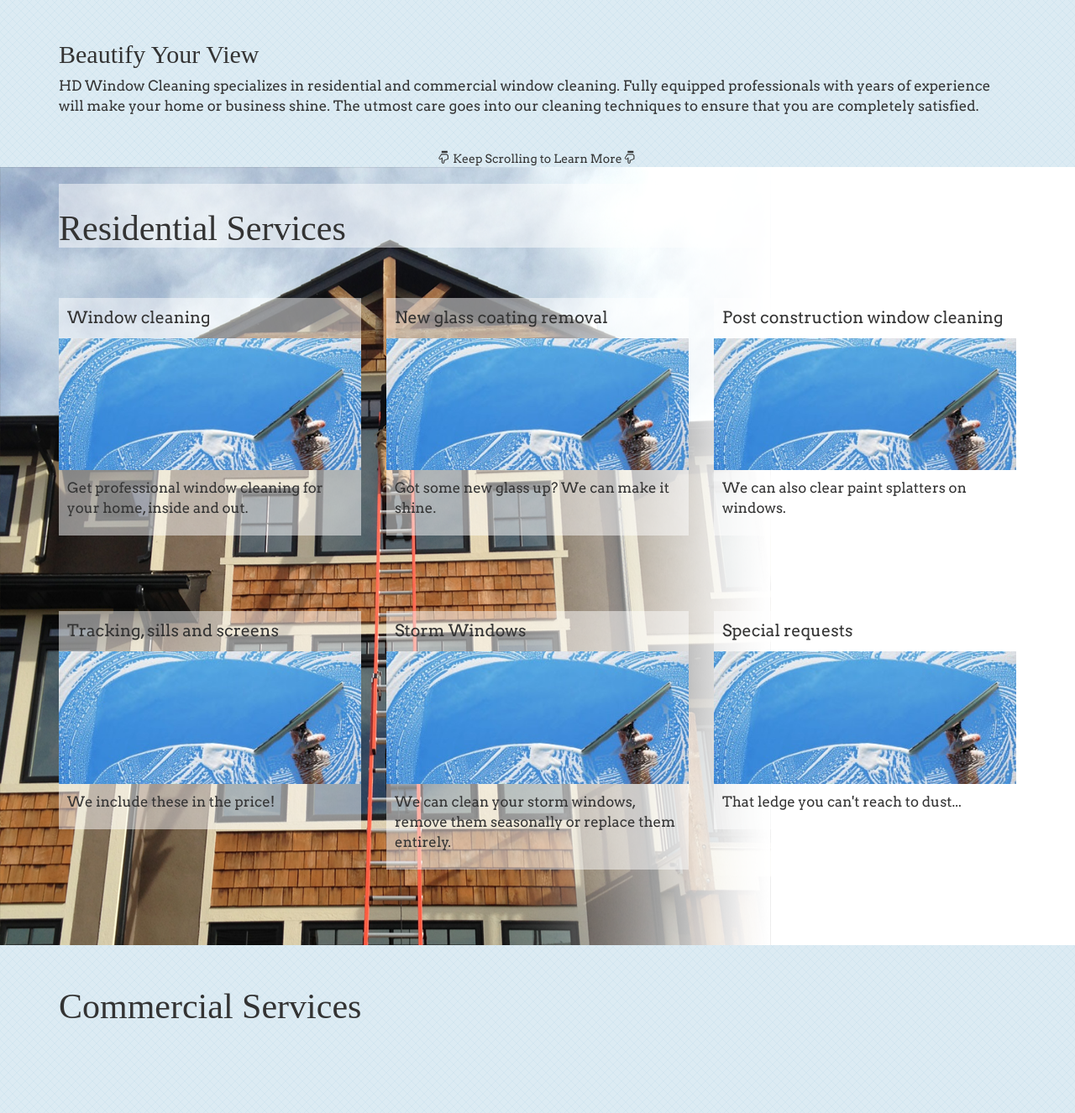
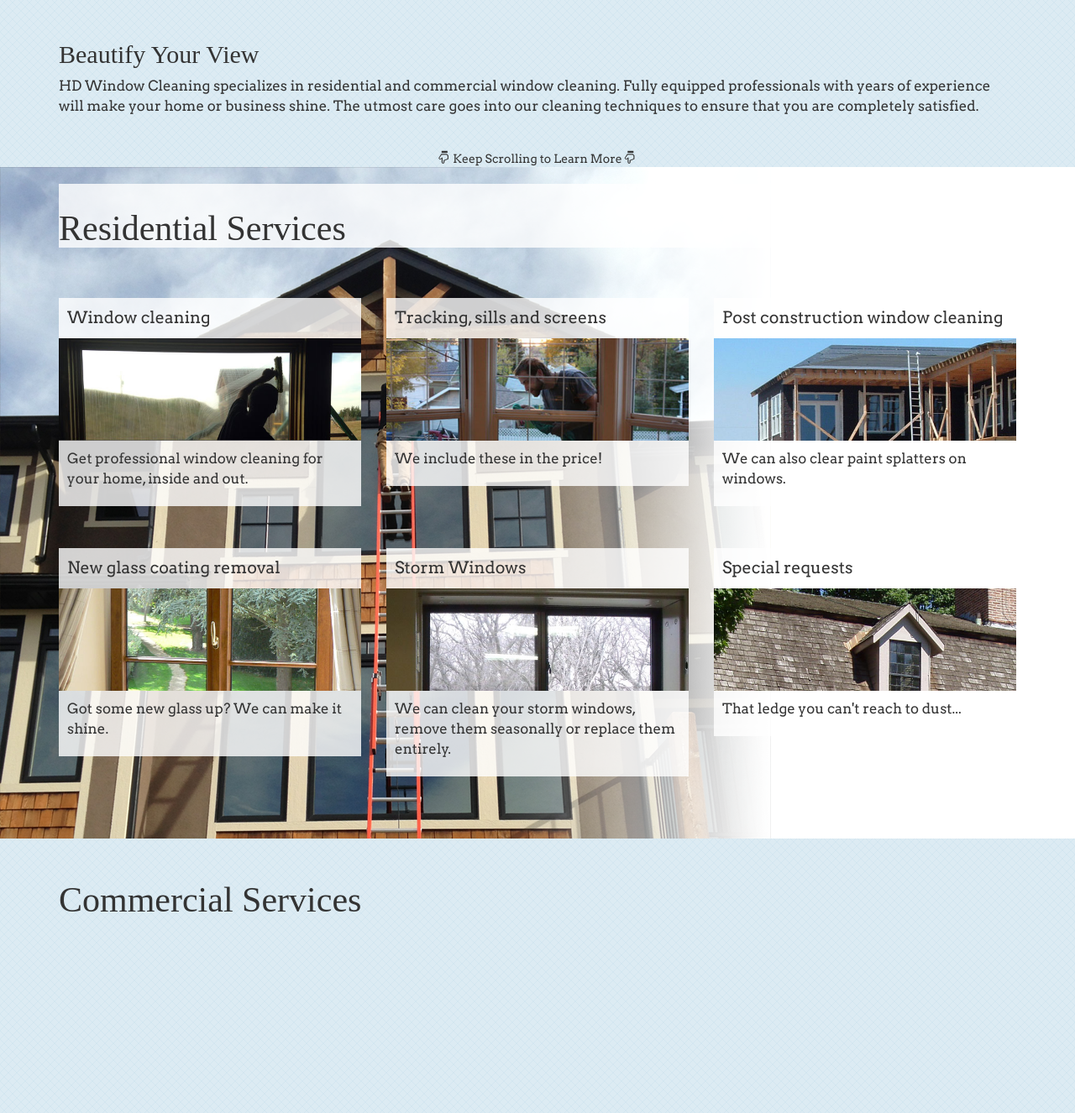
Before and after one commit to resorath/HDWindows, a CodeIgniter app: page /hdwindows/ in a window 1280 px wide. Shown: the part 682-2008 px from the top of the page at 84% size. Run offline with CodeIgniter, Linux system fonts and the light colour scheme; some web fonts are replaced.

Commit message:
Fixed up residential, added images

```diff
--- a/application/views/home.php
+++ b/application/views/home.php
@@ -77,55 +77,58 @@
       <div class="container">
         <h1 id="resheader">Residential Services</h1>
         <div class="row residentrow">
-          <div class="col-md-4">
+          <div class="col-sm-4">
             <div class="residentcolcontainer">
               <p class="resleader">Window cleaning</p>
-              <img src="<?=base_url() ?>assets/img/window-cleaning.jpg">
+              <img src="<?=base_url() ?>assets/img/resbanner-window.jpg">
 
               <p class="resfollower">Get professional window cleaning for your home, inside and out. </p>
             </div>
           </div>
 
-          <div class="col-md-4">
+          <div class="col-sm-4">
             <div class="residentcolcontainer">
-              <p class="resleader">New glass coating removal</p>
-              <img src="<?=base_url() ?>assets/img/window-cleaning.jpg">
-              <p class="resfollower">Got some new glass up? We can make it shine.</p>
+              <p class="resleader">Tracking, sills and screens</p>
+              <img src="<?=base_url() ?>assets/img/resbanner-sills.jpg">
+              <p class="resfollower">We include these in the price!</p>
             </div>
           </div>
 
 
-          <div class="col-md-4">
+          <div class="col-sm-4">
             <div class="residentcolcontainer">
               <p class="resleader">Post construction window cleaning</p>
-              <img src="<?=base_url() ?>assets/img/window-cleaning.jpg">
+              <img src="<?=base_url() ?>assets/img/resbanner-construction.jpg">
               <p class="resfollower">We can also clear paint splatters on windows.</p>
             </div>
           </div>
         </div>
 
         <div class="row residentrow">
-          <div class="col-md-4">
+
+
+          <div class="col-sm-4">
             <div class="residentcolcontainer">
-              <p class="resleader">Tracking, sills and screens</p>
-              <img src="<?=base_url() ?>assets/img/window-cleaning.jpg">
-              <p class="resfollower">We include these in the price!</p>
+              <p class="resleader">New glass coating removal</p>
+              <img src="<?=base_url() ?>assets/img/resbanner-coating.jpg">
+              <p class="resfollower">Got some new glass up? We can make it shine.</p>
             </div>
           </div>
 
-          <div class="col-md-4">
+
+          <div class="col-sm-4">
             <div class="residentcolcontainer">
               <p class="resleader">Storm Windows</p>
-              <img src="<?=base_url() ?>assets/img/window-cleaning.jpg">
+              <img src="<?=base_url() ?>assets/img/resbanner-stormwindows.jpg">
               <p class="resfollower">We can clean your storm windows, remove them seasonally or replace them entirely.</p>
             </div>
           </div>
 
 
-          <div class="col-md-4">
+          <div class="col-sm-4">
             <div class="residentcolcontainer">
               <p class="resleader">Special requests</p>
-              <img src="<?=base_url() ?>assets/img/window-cleaning.jpg">
+              <img src="<?=base_url() ?>assets/img/resbanner-specialrequest.jpg">
               <p class="resfollower">That ledge you can't reach to dust...</p>
             </div>
           </div>
--- a/assets/css/styles.css
+++ b/assets/css/styles.css
@@ -44,7 +44,7 @@ input[type='text'],input[type='number'],select,textarea
 
 #residentservices h1
 {
-  background-color: rgba(255, 255, 255, 0.5);
+  background-color: rgba(255, 255, 255, 0.8);
   width: 100%;
 }
 
@@ -267,8 +267,8 @@ input[type='text'],input[type='number'],select,textarea
 
 #whyus
 {
-  background-color: #FFCCFF;
-  background-image: url('../img/masthead.gif');
+  background-color: #464646;
+  background-image: url('../img/hexagon.png');
 }
 
 #whychooserow
@@ -383,7 +383,7 @@ input[type='text'],input[type='number'],select,textarea
 
 .residentcolcontainer
 {
-  background-color: rgba(255, 255, 255, 0.5);
+  background-color: rgba(255, 255, 255, 0.8);
 }
 
 .residentcolcontainer > p
```
Also changed, not shown: assets/img/005-subtle-light-patterns.jpg (added), assets/img/hexagon.gif (added), assets/img/hexagon.png (added), assets/img/resbanner-coating.jpg (added), assets/img/resbanner-coating.png (added), assets/img/resbanner-construction.jpg (added), assets/img/resbanner-construction.png (added), assets/img/resbanner-sills.jpg (added), assets/img/resbanner-specialrequest.jpg (added), assets/img/resbanner-stormwindows.jpg (added), assets/img/resbanner-window.jpg (added), assets/img/resbanner-window.png (added).
